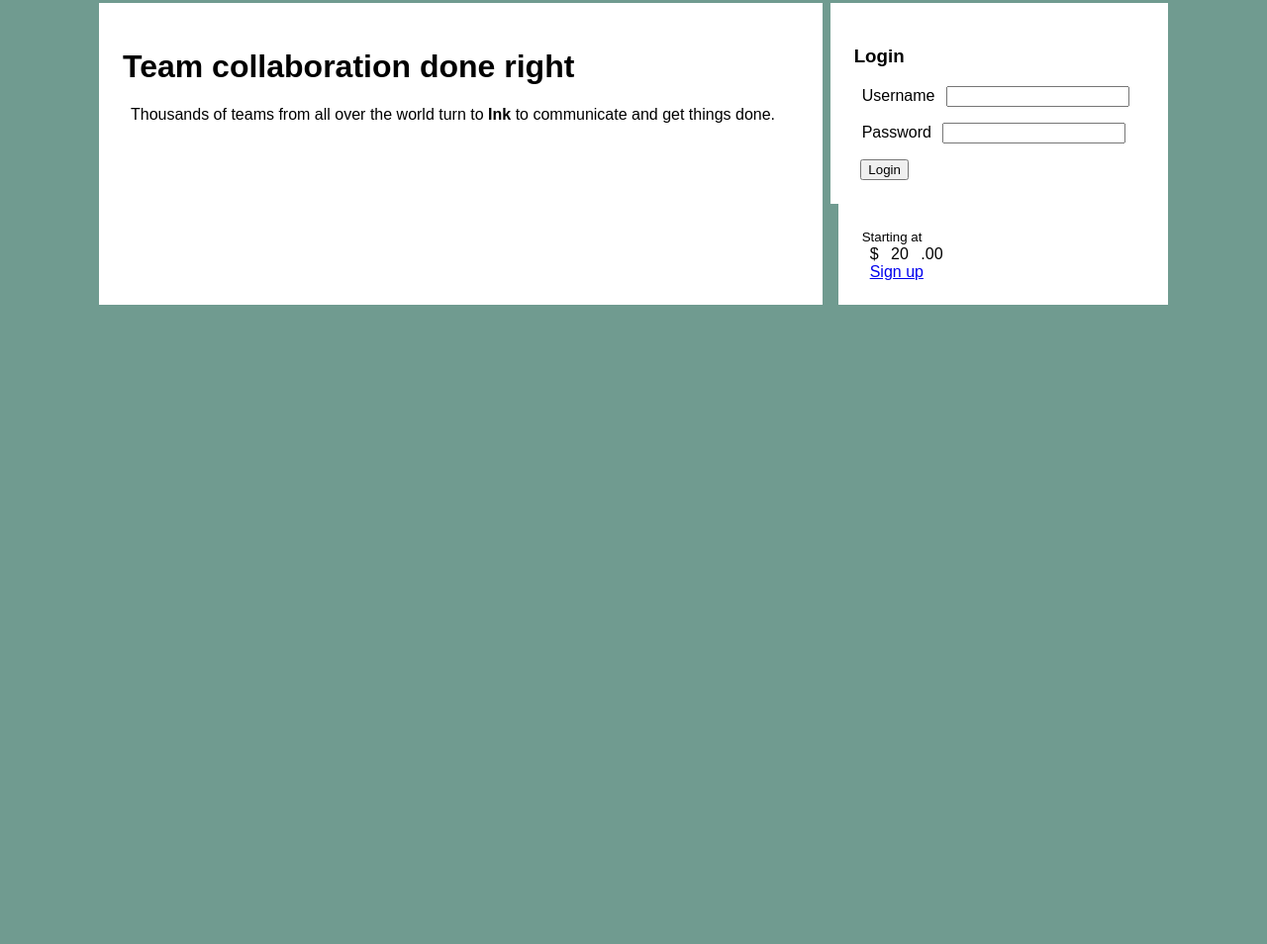
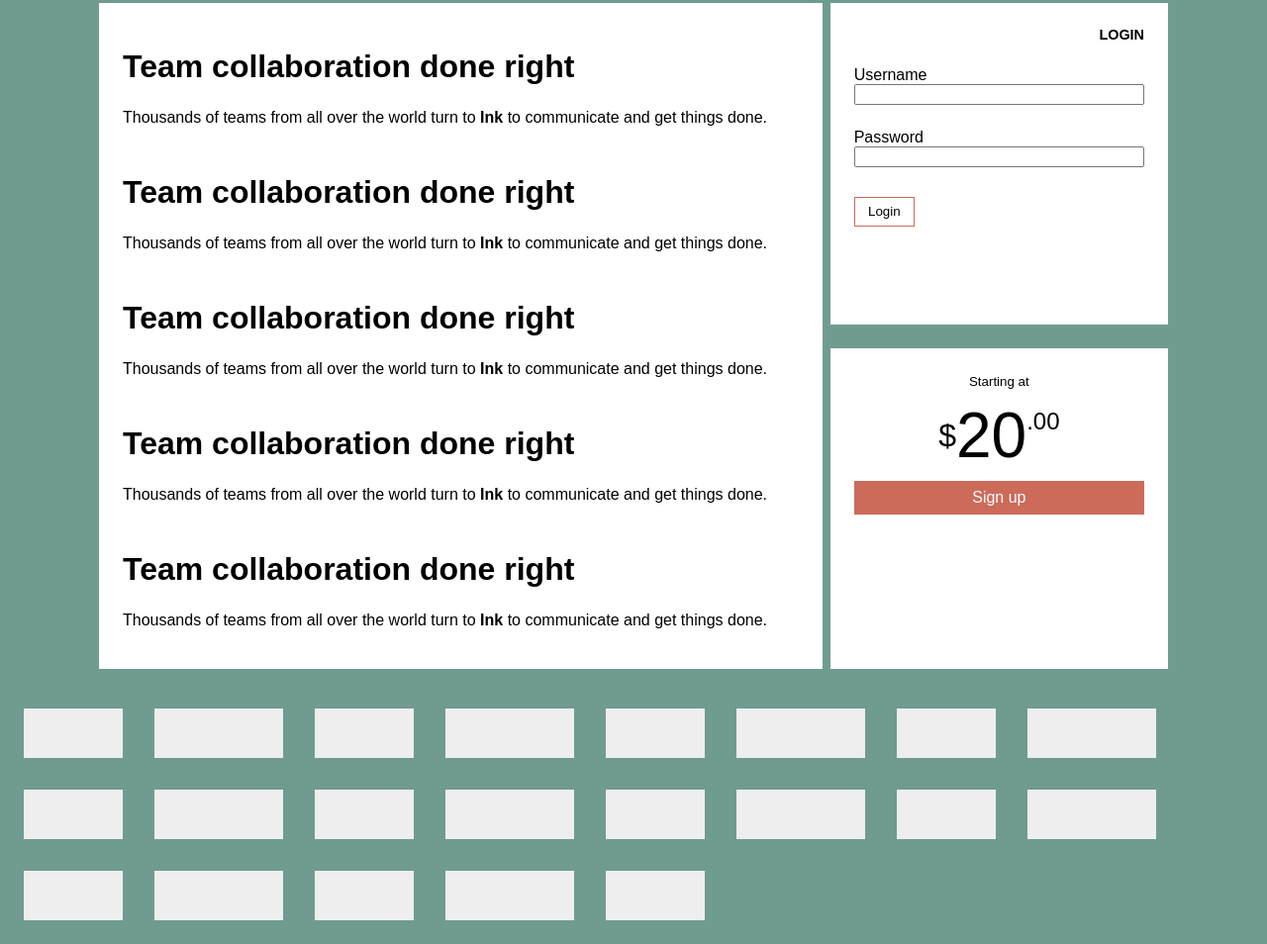
Before and after one commit to QiChunDong/css-in-depth, a plain HTML site: page ch5/ch5-1.html in a window 1280 px wide. Shown: the part 153-1107 px from the top of the page at 99% size. Before the commit the page ends 800 px from the top, so only its background shows below. Drawn offline with Linux system fonts and the light colour scheme.

Commit message:
flex布局案例结束 以及初始化网格布局的案例

```diff
--- a/ch5/ch5-1.html
+++ b/ch5/ch5-1.html
@@ -17,7 +17,7 @@
         background-color: #709b90;
         font-family: Arial, Helvetica, sans-serif;
       }
-      body *+* {
+      body * + * {
         margin-top: 1.5em;
       }
 
@@ -62,17 +62,88 @@
       .flex {
         display: flex;
       }
-      .flex * + * {
+      .flex > * + * {
         margin-left: .5em;
         margin-top: 0;;
       }
       .column-main {
         flex: 2;
       }
-      .column-sidebat {
+      .column-sidebar {
+        flex: 1;
+        display: flex;
+        flex-direction: column;
+      }
+      .column-sidebar > .title {
         flex: 1;
       }
 
+      .login-form h3 {
+        margin: 0;
+        text-align: right;
+        font-weight: bold;
+        font-size: .9em;
+        text-transform: uppercase;
+      }
+      .login-form input:not([type=radio]):not([type=checkbox]) {
+        display: block;
+        margin-top: 0;
+        width: 100%;
+      }
+      .login-form button {
+        margin-top: 1em;
+        background-color: white;
+        border: 1px #cc6b5a solid;
+        padding: .5em 1em;
+        cursor: pointer;
+      }
+
+      .centered {
+        text-align: center;
+      }
+      .cost {
+        display: flex;
+        justify-content: center;
+        align-items: center ;
+        line-height: .7;
+      }
+      .cost > span {
+        margin-top: 0;
+      }
+      .cost-currency {
+        font-size: 2em;
+      }
+      .cost-dollars {
+        font-size: 4em;
+      }
+      .cost-cents {
+        font-size: 1.5em;
+        align-self: flex-start;
+      }
+      .cta-button {
+        display: block;
+        background-color: #cc6b5a;
+        color: #fff;
+        padding: .5em 1em;
+        text-decoration: none;
+      }
+
+
+      .f-container {
+        width: 100%;
+        display: flex;
+        flex-wrap: wrap;
+        align-content: end;
+      }
+      .f-item {
+        background-color: #eee;
+        margin: 1em;
+        height: 50px;
+        width: 100px;
+      }
+      .f-item-long {
+        width: 130px;
+      }
     </style>
   </head>
   <body>
@@ -98,9 +169,29 @@
             Thousands of teams from all over the world turn to <b>Ink</b> to
             communicate and get things done.
           </p>
+          <h1>Team collaboration done right</h1>
+          <p>
+            Thousands of teams from all over the world turn to <b>Ink</b> to
+            communicate and get things done.
+          </p>
+          <h1>Team collaboration done right</h1>
+          <p>
+            Thousands of teams from all over the world turn to <b>Ink</b> to
+            communicate and get things done.
+          </p>
+          <h1>Team collaboration done right</h1>
+          <p>
+            Thousands of teams from all over the world turn to <b>Ink</b> to
+            communicate and get things done.
+          </p>
+          <h1>Team collaboration done right</h1>
+          <p>
+            Thousands of teams from all over the world turn to <b>Ink</b> to
+            communicate and get things done.
+          </p>
         </div>
 
-        <div class="column-sidebat">
+        <div class="column-sidebar">
           <div class="title">
             <form class="login-form">
               <h3>Login</h3>
@@ -128,5 +219,29 @@
         </div>
       </main>
     </div>
+
+    <div class="f-container">
+      <div class="f-item"></div>
+      <div class="f-item f-item-long"></div>
+      <div class="f-item"></div>
+      <div class="f-item f-item-long"></div>
+      <div class="f-item"></div>
+      <div class="f-item f-item-long"></div>
+      <div class="f-item"></div>
+      <div class="f-item f-item-long"></div>
+      <div class="f-item"></div>
+      <div class="f-item f-item-long"></div>
+      <div class="f-item"></div>
+      <div class="f-item f-item-long"></div>
+      <div class="f-item"></div>
+      <div class="f-item f-item-long"></div>
+      <div class="f-item"></div>
+      <div class="f-item f-item-long"></div>
+      <div class="f-item"></div>
+      <div class="f-item f-item-long"></div>
+      <div class="f-item"></div>
+      <div class="f-item f-item-long"></div>
+      <div class="f-item"></div>
+    </div>
   </body>
 </html>
```
Also changed, not shown: ch6/ch6-1.html (added, +11 -0 lines).
